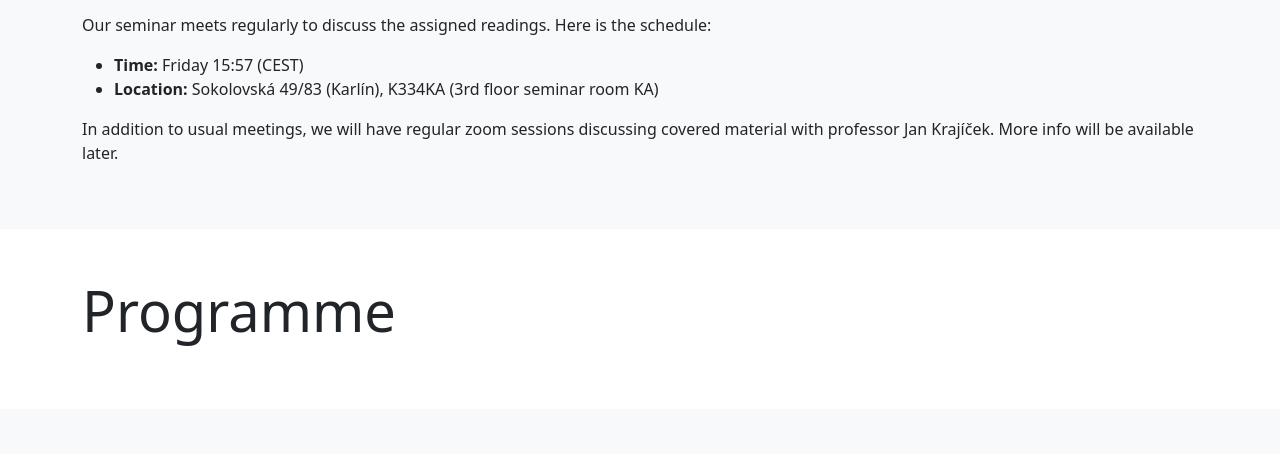
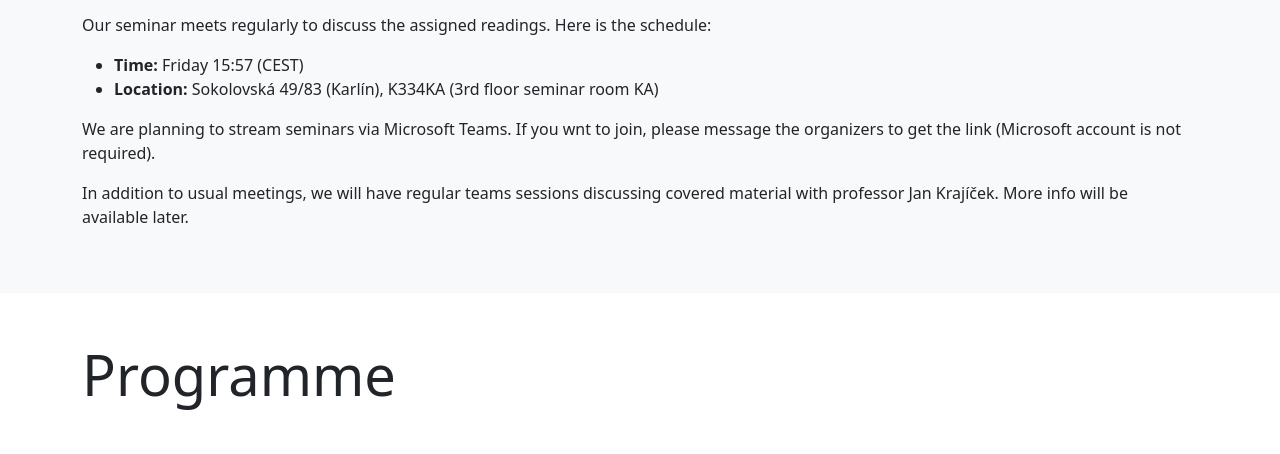
Before and after one commit to Yellowinastrip/student-logic-seminar, a plain HTML site: page index.html in a window 1280 px wide. Shown: the part 577-1031 px from the top of the page. Drawn offline with nearby package versions, Linux system fonts and the light colour scheme.

Commit message:
add teams message

```diff
--- a/index.html
+++ b/index.html
@@ -75,7 +75,10 @@
           <li><strong>Location:</strong> Sokolovská 49/83 (Karlín), K334KA (3rd floor seminar room KA)</li>
       </ul>
       <p>
-        In addition to usual meetings, we will have regular zoom sessions discussing covered material with professor Jan Krajíček. More info will be available later.
+        We are planning to stream seminars via Microsoft Teams. If you wnt to join, please message the organizers to get the link (Microsoft account is not required).
+      </p>
+      <p>
+        In addition to usual meetings, we will have regular teams sessions discussing covered material with professor Jan Krajíček. More info will be available later.
       </p>
   </div>
 </section>
```
